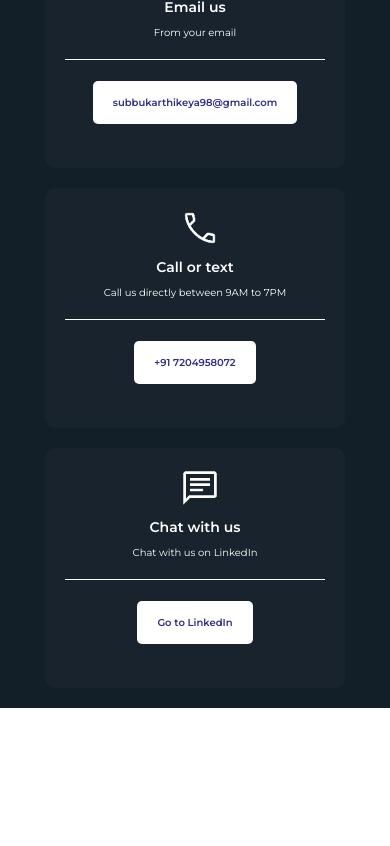
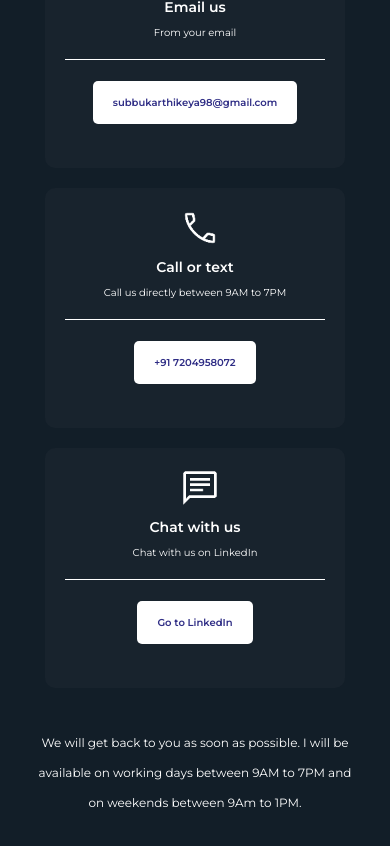
Before and after one commit to PSSubramanya/My-Porfolio, a React (Create React App) app: page / in a window 390 px wide. Shown: the part 4235-5081 px from the top of the page. Before the commit the page ends 4943 px from the top, so only its background shows below. Built offline with nearby package versions, Linux system fonts and the light colour scheme.

Commit message:
Added 4 sections to the page

```diff
--- a/src/pages/HomeScreen/HomeScreen.css
+++ b/src/pages/HomeScreen/HomeScreen.css
@@ -20,6 +20,12 @@
 .centre-style {
   display: flex;
   align-items: center;
+}
+
+.footer-style {
+  text-align: center;
+  margin-top: 20px;
+  margin-bottom: 40px;
 }
 
 .contact-medium-spacing-style {
@@ -487,6 +493,10 @@ span {
     margin-right: 5vw;
     margin-bottom: 40px;
   }
+  .footer-style {
+    margin-left: 30px;
+    margin-right: 30px;
+  }
 }
 
 @media (max-width: 665px) {
--- a/src/pages/HomeScreen/HomeScreen.js
+++ b/src/pages/HomeScreen/HomeScreen.js
@@ -377,6 +377,12 @@ const HomeScreen = () => {
             </div>
           </div>
         </div>
+        <div className="footer-style">
+          <span className="project-description">
+            We will get back to you as soon as possible. I will be available on
+            working days between 9AM to 7PM and on weekends between 9Am to 1PM.
+          </span>
+        </div>
       </section>
     </div>
   );
```
